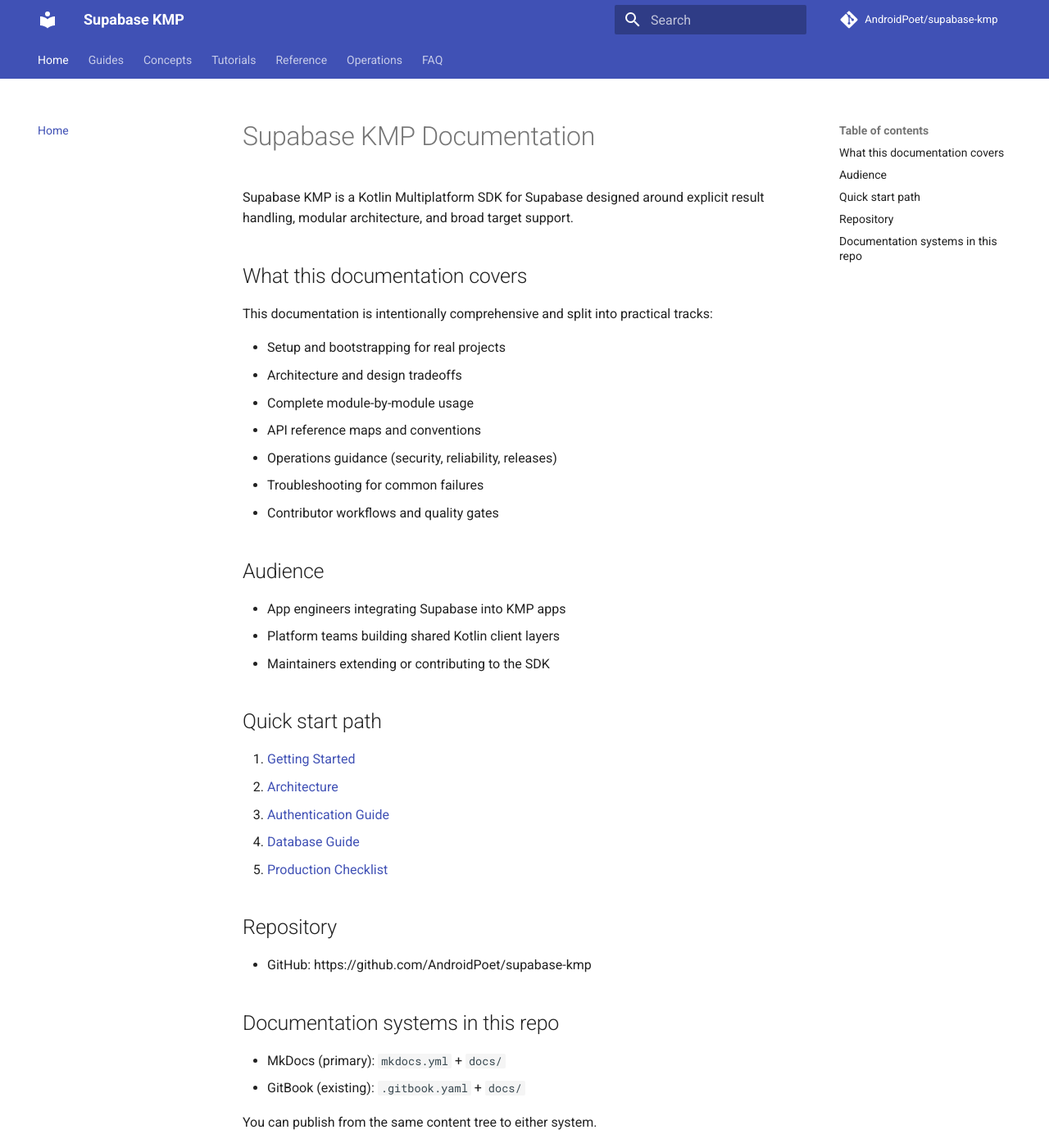
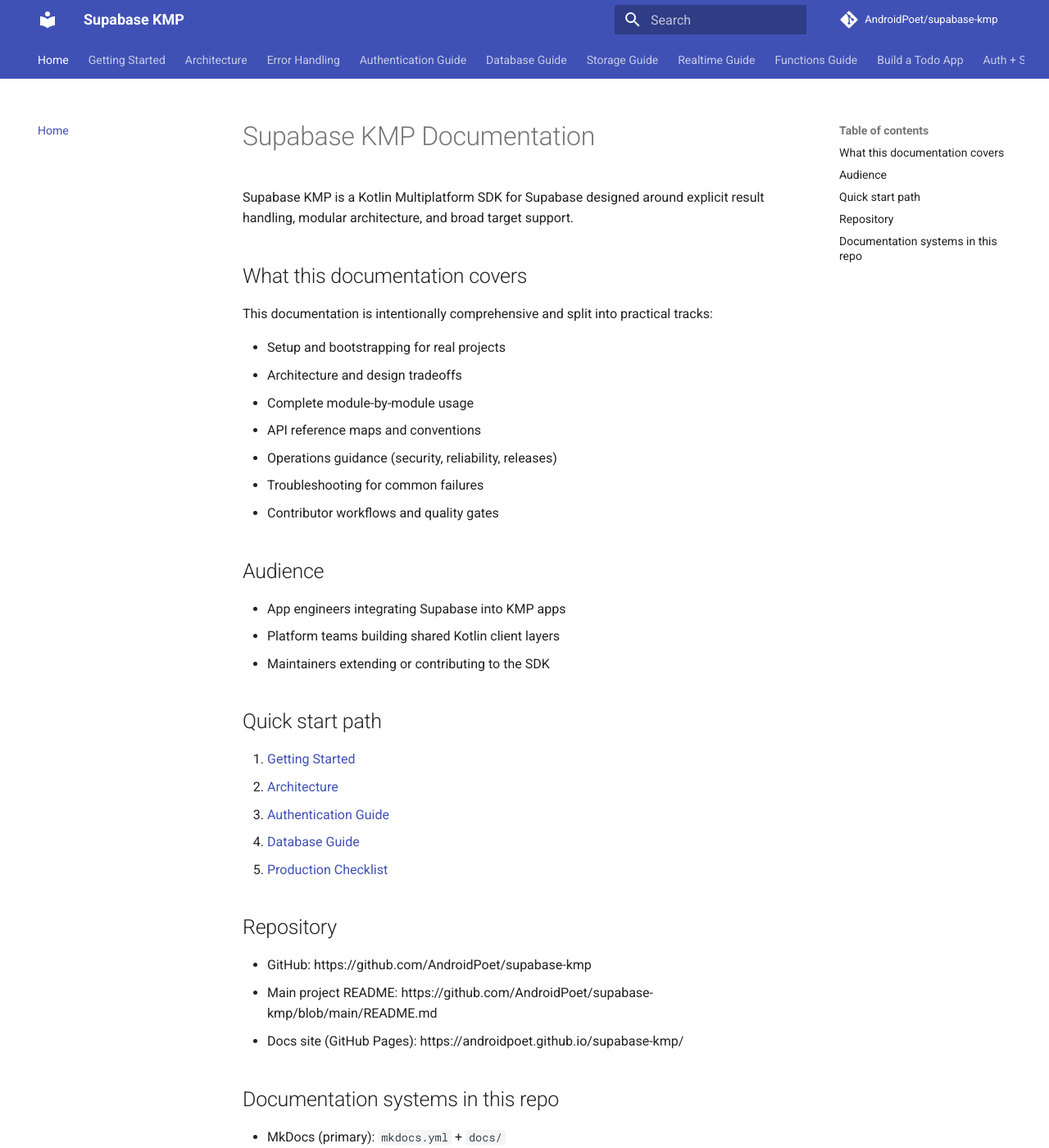
Before and after one commit to AndroidPoet/supabase-kmp, an MkDocs documentation site: the page built from docs/README.md, in a window 1280 px wide and 1400 px high. Shown: the whole window at 82% size. Built offline with MkDocs 1.6.1 and Material for MkDocs 9.7.7, drawn with Linux system fonts in a browser that asks for light colours; comment, search, counter and statistics services are not loaded; some of the changed lines change nothing that is shown.

Commit message:
docs: flatten navigation and link docs to main project

```diff
--- a/docs/README.md
+++ b/docs/README.md
@@ -31,6 +31,8 @@
 ## Repository
 
 - GitHub: https://github.com/AndroidPoet/supabase-kmp
+- Main project README: https://github.com/AndroidPoet/supabase-kmp/blob/main/README.md
+- Docs site (GitHub Pages): https://androidpoet.github.io/supabase-kmp/
 
 ## Documentation systems in this repo
 
--- a/mkdocs.yml
+++ b/mkdocs.yml
@@ -33,36 +33,30 @@
 
 nav:
   - Home: README.md
-  - Guides:
-      - Getting Started: guides/getting-started.md
-      - Authentication Guide: guides/authentication.md
-      - Database Guide: guides/database.md
-      - Storage Guide: guides/storage.md
-      - Realtime Guide: guides/realtime.md
-      - Functions Guide: guides/functions.md
-      - Contributing: guides/contributing.md
-      - GitBook Publishing: guides/gitbook-publishing.md
-  - Concepts:
-      - Architecture: concepts/architecture.md
-      - Error Handling: concepts/error-handling.md
-  - Tutorials:
-      - Build a Todo App: tutorials/todo-app.md
-      - Auth + Session Lifecycle: tutorials/auth-session-lifecycle.md
-  - Reference:
-      - Module Overview: reference/module-overview.md
-      - Configuration Reference: reference/configuration-reference.md
-      - Platform & Engine Matrix: reference/platform-engine-matrix.md
-      - API Overview: api/overview.md
-      - Core API: api/core.md
-      - Client API: api/client.md
-      - Auth API: api/auth.md
-      - Database API: api/database.md
-      - Storage API: api/storage.md
-      - Realtime API: api/realtime.md
-      - Functions API: api/functions.md
-  - Operations:
-      - Production Checklist: operations/production-checklist.md
-      - Troubleshooting: operations/troubleshooting.md
-      - Security Notes: operations/security.md
-  - FAQ:
-      - Frequently Asked Questions: faq/faq.md
+  - Getting Started: guides/getting-started.md
+  - Architecture: concepts/architecture.md
+  - Error Handling: concepts/error-handling.md
+  - Authentication Guide: guides/authentication.md
+  - Database Guide: guides/database.md
+  - Storage Guide: guides/storage.md
+  - Realtime Guide: guides/realtime.md
+  - Functions Guide: guides/functions.md
+  - Build a Todo App: tutorials/todo-app.md
+  - Auth + Session Lifecycle: tutorials/auth-session-lifecycle.md
+  - Module Overview: reference/module-overview.md
+  - Configuration Reference: reference/configuration-reference.md
+  - Platform & Engine Matrix: reference/platform-engine-matrix.md
+  - API Overview: api/overview.md
+  - Core API: api/core.md
+  - Client API: api/client.md
+  - Auth API: api/auth.md
+  - Database API: api/database.md
+  - Storage API: api/storage.md
+  - Realtime API: api/realtime.md
+  - Functions API: api/functions.md
+  - Production Checklist: operations/production-checklist.md
+  - Troubleshooting: operations/troubleshooting.md
+  - Security Notes: operations/security.md
+  - FAQ: faq/faq.md
+  - Contributing: guides/contributing.md
+  - GitBook Publishing: guides/gitbook-publishing.md
```
